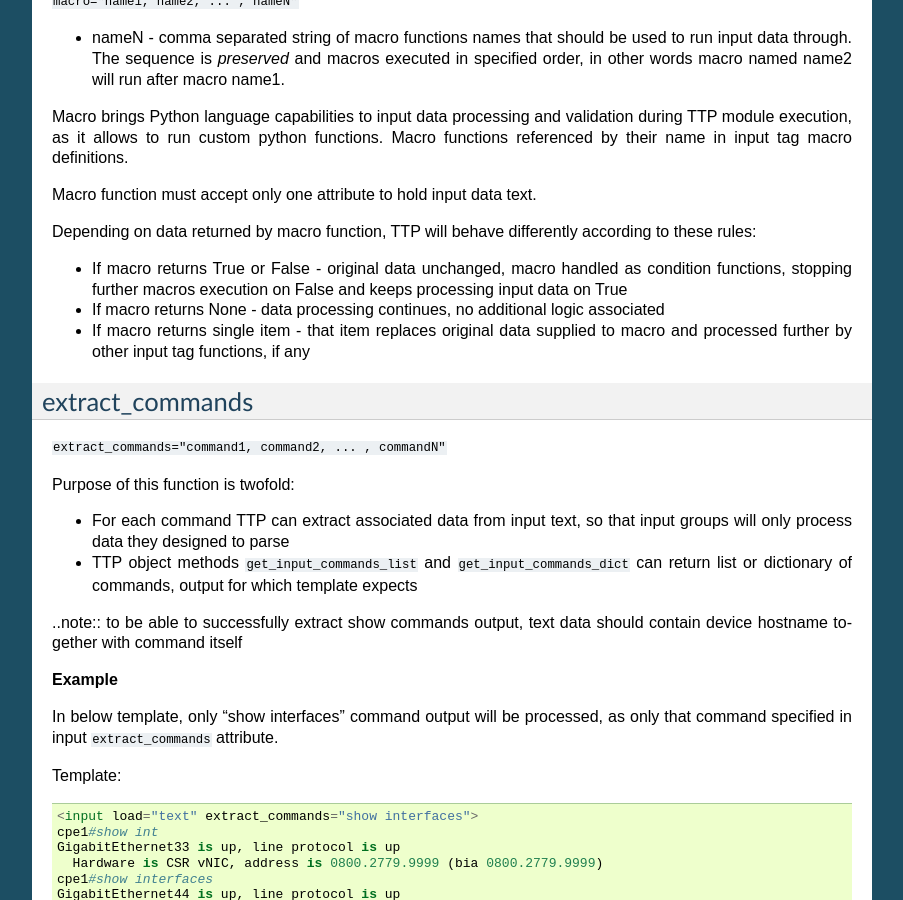
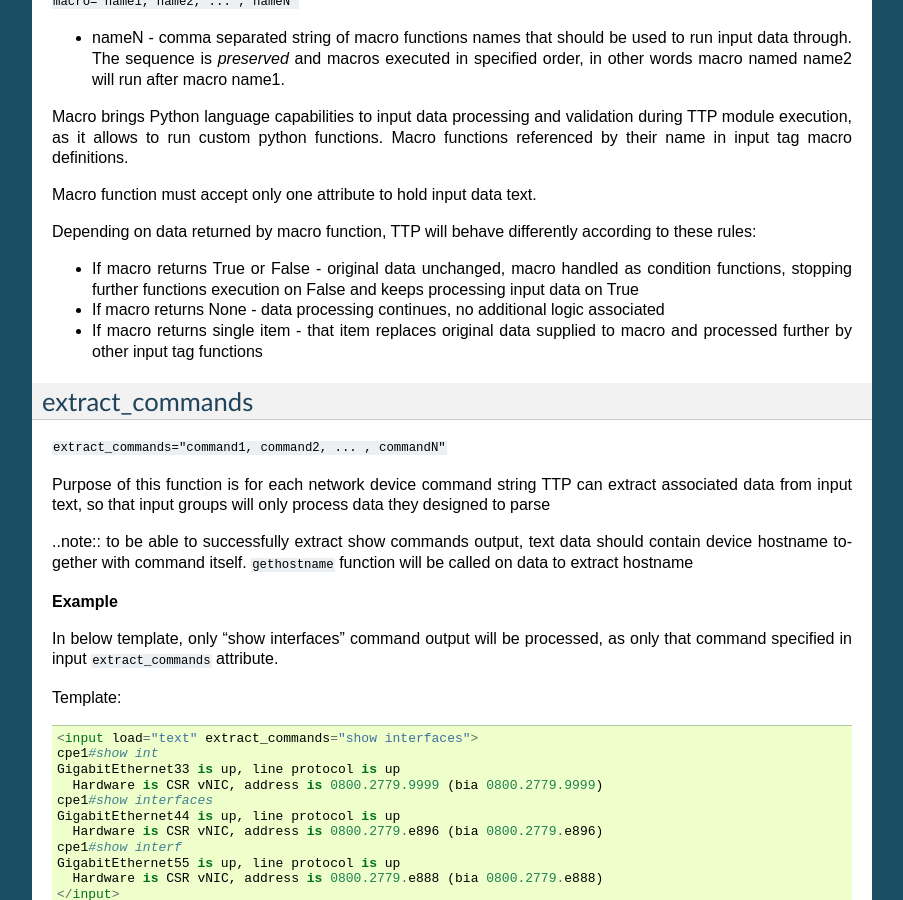
Before and after one commit to dmulyalin/ttp, a Sphinx documentation site: the page built from docs/source/TTP_TAGS/Inputs/Functions.rst, in a window 1280 px wide and 900 px high, scrolled down 595 px. Shown: the whole window, without its empty margins (198-1101 px from the left). Built offline with Sphinx 7.4.7, drawn with Linux system fonts in a browser that asks for light colours.

```diff
--- a/docs/source/TTP_TAGS/Inputs/Functions.rst
+++ b/docs/source/TTP_TAGS/Inputs/Functions.rst
@@ -40,20 +40,17 @@ Macro function must accept only one attribute to hold input data text.
 
 Depending on data returned by macro function, TTP will behave differently according to these rules:
 
-* If macro returns True or False - original data unchanged, macro handled as condition functions, stopping further macros execution on False and keeps processing input data on True
+* If macro returns True or False - original data unchanged, macro handled as condition functions, stopping further functions execution on False and keeps processing input data on True
 * If macro returns None - data processing continues, no additional logic associated
-* If macro returns single item - that item replaces original data supplied to macro and processed further by other input tag functions, if any
+* If macro returns single item - that item replaces original data supplied to macro and processed further by other input tag functions
 
 extract_commands
 ------------------------------------------------------------------------
 ``extract_commands="command1, command2, ... , commandN"``
 
-Purpose of this function is twofold:
+Purpose of this function is for each network device command string TTP can extract associated data from input text, so that input groups will only process data they designed to parse
 
-* For each command TTP can extract associated data from input text, so that input groups will only process data they designed to parse
-* TTP object methods ``get_input_commands_list`` and ``get_input_commands_dict`` can return list or dictionary of commands, output for which template expects
-
-..note:: to be able to successfully extract show commands output, text data should contain device hostname together with command itself
+..note:: to be able to successfully extract show commands output, text data should contain device hostname together with command itself. ``gethostname`` function will be called on data to extract hostname
 
 **Example**
 
```
Also changed, not shown: 2 other files.
